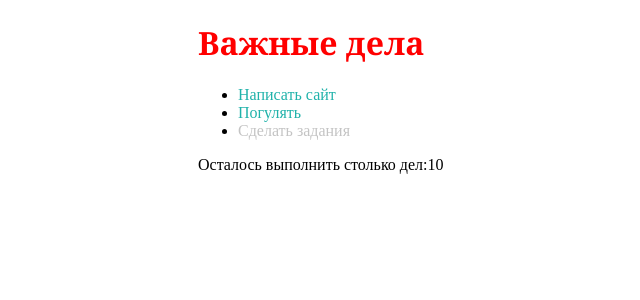
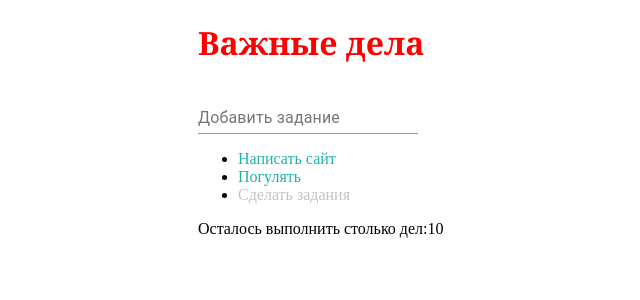
Before and after one commit to WebHeroSchool/todo_bel, a React (Create React App) app: page / in a window 1280 px wide. Shown: the top 300 px of the page, without its empty margins (242-882 px from the left). Built offline with nearby package versions, Linux system fonts and the light colour scheme.

Commit message:
material.ui

```diff
--- a/package.json
+++ b/package.json
@@ -36,6 +36,7 @@
     ]
   },
   "devDependencies": {
+    "@material-ui/core": "^4.11.3",
     "classnames": "^2.2.6"
   }
 }
--- a/src/components/App/App.js
+++ b/src/components/App/App.js
@@ -1,6 +1,7 @@
 import React from 'react';
 import ItemList from '../ItemList/ItemList';
 import Footer from '../Footer/Footer';
+import InputItem from '../InputItem/InputItem';
 import styles from  './App.module.css';
 
 const todoItem = 'Написать сайт';
@@ -24,6 +25,7 @@ const App = () => {
 	return (
 	<div className={styles.wrap}>
 	  <h1 className={styles.title}> Важные дела </h1>
+	  <InputItem />
 	  <ItemList items={items} />
 	  <Footer count={10} />
 	</div>);
--- a/src/components/InputItem/InputItem.js
+++ b/src/components/InputItem/InputItem.js
@@ -0,0 +1,11 @@
+import Reacr from 'react';
+import TextField from '@material-ui/core/TextField';
+
+const InputItem = () => (<div>
+          <TextField
+          label="Добавить задание"
+          id="margin-none"
+        />
+	</div>);
+
+	export default InputItem;
```
Also changed, not shown: 2 other files (tests, documents, lock files or other folders).
